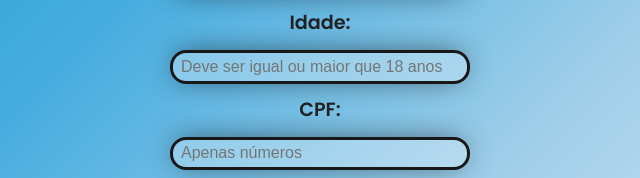
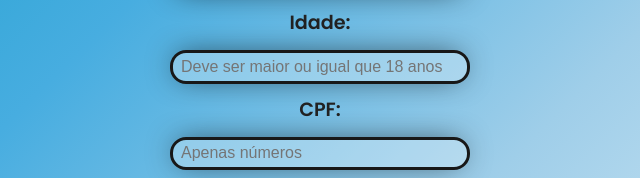
Before and after one commit to thaliadani/ficha-atendimento-hospital, a plain HTML site: page index.html in a window 1280 px wide. Shown: the part 194-372 px from the top of the page, 320-960 px from the left. Drawn offline with nearby package versions, Linux system fonts and the light colour scheme.

Commit message:
Update index.html

```diff
--- a/index.html
+++ b/index.html
@@ -29,7 +29,7 @@
             </li>
 
             <li>Idade:
-                <input type="text" maxlength="3" onkeypress="return numbersOnly(event);" placeholder="Deve ser igual ou maior que 18 anos" required id="idade">
+                <input type="text" maxlength="3" onkeypress="return numbersOnly(event);" placeholder="Deve ser maior ou igual que 18 anos" required id="idade">
             </li>
 
             <li>CPF:
```
